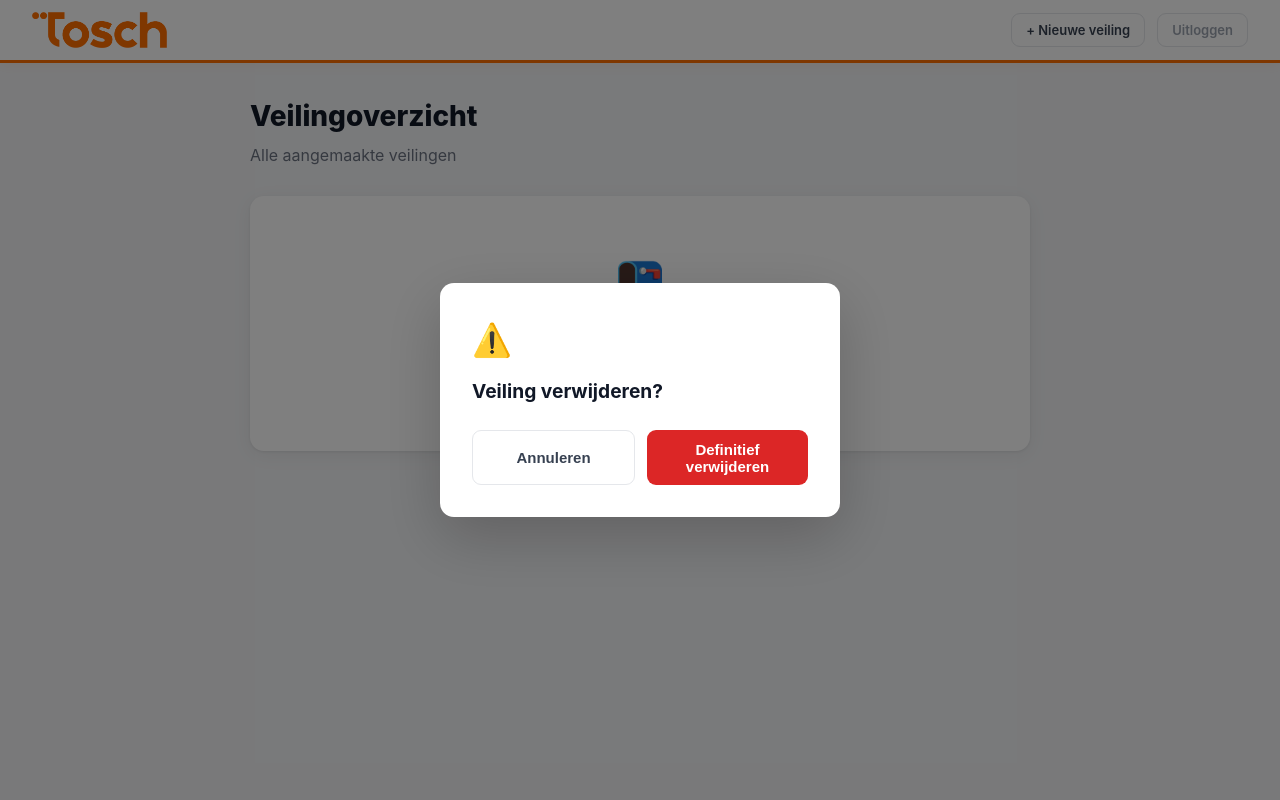
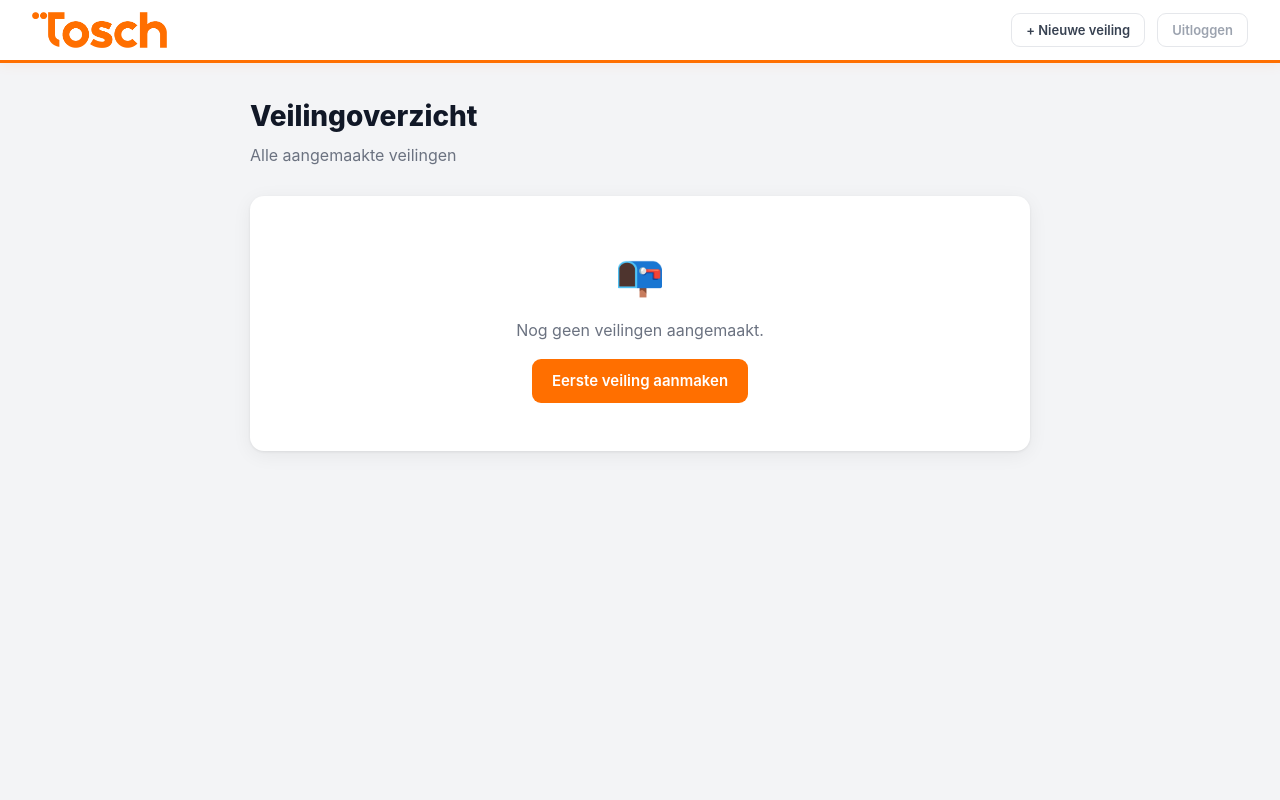
Before and after one commit to ronnymorren/tosch-veiling, a FastAPI app: template templates/admin_overzicht.html in a window 1280 px wide. Run offline with FastAPI, Linux system fonts and the light colour scheme; the template is opened without the code that fills it, so the values that code supplies are empty; some libraries are stand-ins or nearby versions; some web fonts are replaced.

Commit message:
Fix: verwijder-modal niet meer zichtbaar bij pagina laden
Co-Authored-By: Claude Sonnet 4.6 <noreply@anthropic.com>

```diff
--- a/templates/admin_overzicht.html
+++ b/templates/admin_overzicht.html
@@ -159,8 +159,8 @@
   </div>
 
   <!-- Bevestigingsdialoog verwijderen -->
-  <div id="verwijderModal" style="display:none;position:fixed;inset:0;background:rgba(0,0,0,.5);
-       z-index:999;display:flex;align-items:center;justify-content:center;padding:1.5rem">
+  <div id="verwijderModal" style="position:fixed;inset:0;background:rgba(0,0,0,.5);
+       z-index:999;align-items:center;justify-content:center;padding:1.5rem">
     <div style="background:#fff;border-radius:14px;padding:2rem;max-width:400px;width:100%;box-shadow:0 20px 60px rgba(0,0,0,.2)">
       <div style="font-size:2rem;margin-bottom:.75rem">⚠️</div>
       <h2 style="font-size:1.2rem;font-weight:700;margin-bottom:.5rem">Veiling verwijderen?</h2>
```
